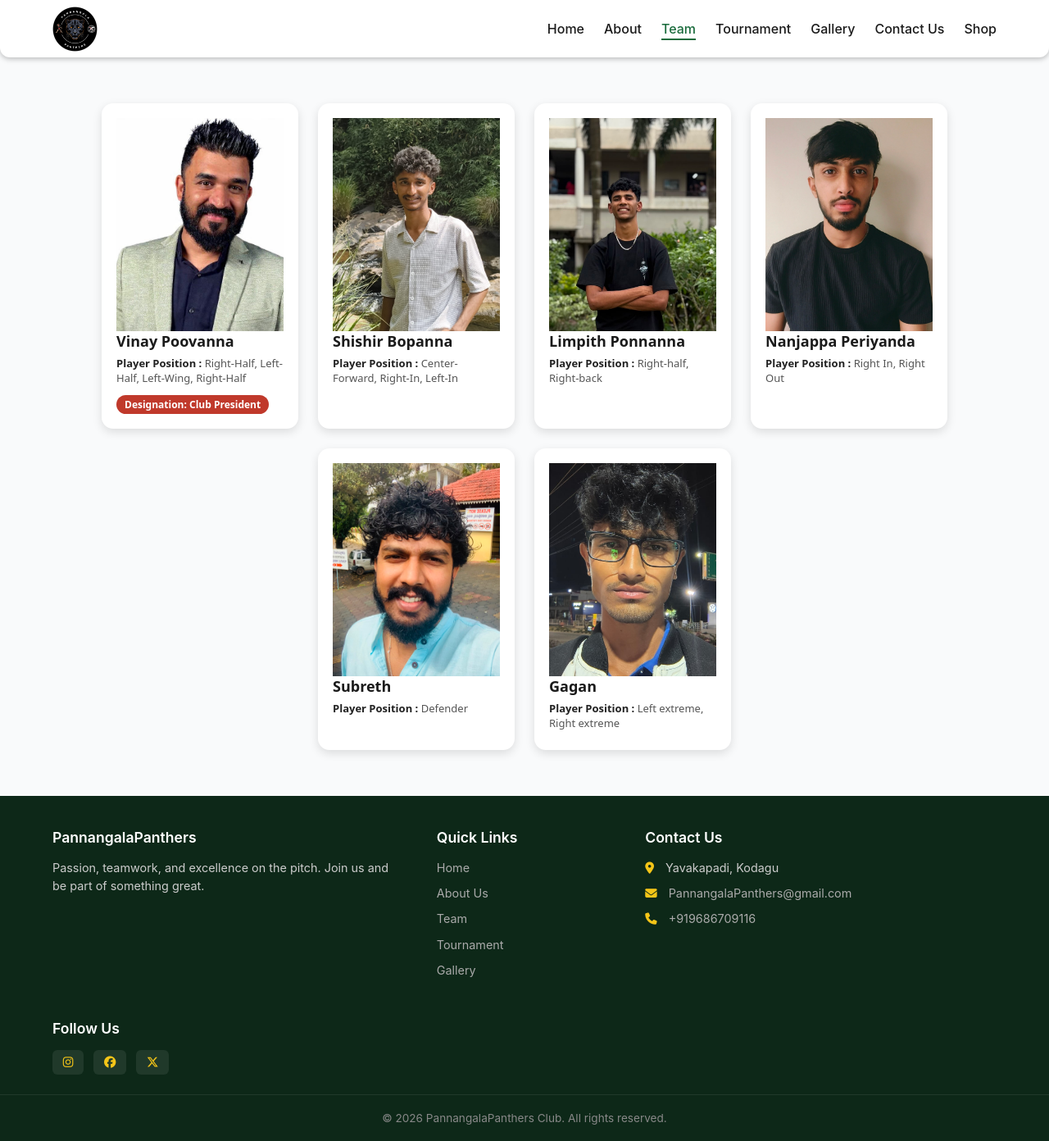
After one commit to Appanna-BM/Pannangala-Panthers, a Flask app: page /team in a window 1280 px wide. The commit adds this page. Shown: the whole page at 82% size. Run offline with Flask 3, Linux system fonts and the light colour scheme.

Commit message:
Designed team tab abd added 6 players details

```diff
--- a/club/routes.py
+++ b/club/routes.py
@@ -14,9 +14,9 @@ def home():
 def about():
     return render_template('about.html')
 
-@app.route('/teams')
-def teams():
-    return render_template('teams.html')
+@app.route('/team')
+def team():
+    return render_template('team.html')
 
 @app.route('/tournament')
 def tournament():
--- a/club/static/css/base.css
+++ b/club/static/css/base.css
@@ -62,8 +62,10 @@ ul { list-style: none; }
 
 .nav-links {
     display: flex;
+    list-style: none;
     align-items: center;
     gap: 1.5rem;
+    padding: 0;
 }
 
 .nav-links a {
--- /dev/null
+++ b/club/static/css/team.css
@@ -0,0 +1,69 @@
+.team-container{
+display: flex;
+flex-wrap: wrap; /* moves cards to next row on small screen */
+gap: 24px;
+padding: 24px;
+justify-content: center;
+}
+
+.player-card{
+width: 240px;
+background-color: #ffffff;
+overflow: hidden;
+border-radius: 14px;
+box-shadow: 0 4px 12px rgba(0, 0, 0, 0.12);
+font-family: system-ui, -apple-system, sans-serif;
+transition: transform 0.2s ease;
+display: flex;
+flex-direction: column;
+padding: 18px;
+}
+
+.player-card:hover{
+transform: translateY(-4px);
+}
+
+.player-card img{
+width: 100%;
+height: 250px;
+min-height: 260px;
+min-width: 100%;
+object-fit: cover;
+display: block;
+}
+
+player-info{
+padding: 14px 16px 18px;
+}
+
+.player-name{
+margin: 0 0 6px ;
+font-size: 18px;
+font-weight: 700;
+color: #1a1a1a;
+}
+
+.player-role{
+margin: 0 0 6px;
+font-size: 13px;
+color: #555;
+}
+
+.player-role strong{
+color: #222;
+}
+
+.player-designation{
+display: inline-block;
+margin-top: 6px;
+font-size: 12px;
+font-weight: 600;
+color: #fff;
+background: #c0392b;
+padding: 3px 10px;
+border-radius: 999px;
+}
+
+.player-designation strong{
+font-weight: 700;
+}
--- a/club/templates/base.html
+++ b/club/templates/base.html
@@ -3,7 +3,7 @@
 <head>
     <meta charset="UTF-8">
     <meta name="viewport" content="width=device-width, initial-scale=1.0, shrink-to-fit=no">
-    <!--<link href="https://cdn.jsdelivr.net/npm/bootstrap@5.2.3/dist/css/bootstrap.min.css" rel="stylesheet" crossorigin="anonymous">-->
+
 
     <link rel="stylesheet" href="https://cdnjs.cloudflare.com/ajax/libs/font-awesome/6.5.0/css/all.min.css">
     <link rel="preconnect" href="https://fonts.googleapis.com">
@@ -17,13 +17,14 @@
 
         {% endblock %}
     </title>
+    {% block head_styles %}{% endblock %}
 </head>
 <body>
 <nav class="navbar">
         <div class="nav-container">
             <!-- Logo / Club Name -->
             <a href="{{ url_for('home') }}" class="nav-logo">
-                <img src="{{ url_for('static', filename='images/logo.png')}}" alt="Field Hockey Club Logo" class="logo-img">
+                <img src="{{ url_for('static', filename='images/Logo-Black.png')}}" alt="Club Logo" class="logo-img">
             </a>
             <!-- Hamburger (mobile) -->
             <button class="nav-toggle" id="navToggle" aria-label="Toggle menu">
@@ -35,7 +36,7 @@
             <ul class="nav-links" id="navLinks">
                 <li><a href="{{ url_for('home') }}" class="{% if request.endpoint == 'home' %}active{% endif %}">Home</a></li>
                 <li><a href="{{ url_for('about') }}" class="{% if request.endpoint == 'about' %}active{% endif %}">About</a></li>
-                <li><a href="{{ url_for('teams') }}" class="{% if request.endpoint == 'teams' %}active{% endif %}">Team</a></li>
+                <li><a href="{{ url_for('team') }}" class="{% if request.endpoint == 'team' %}active{% endif %}">Team</a></li>
                 <li><a href="{{ url_for('tournament') }}" class="{% if request.endpoint == 'tournament' %}active{% endif %}">Tournament</a></li>
                 <li><a href="{{ url_for('gallery') }}" class="{% if request.endpoint == 'gallery' %}active{% endif %}">Gallery</a></li>
                 <li><a href="{{ url_for('contact') }}" class="{% if request.endpoint == 'contact' %}active{% endif %}">Contact Us</a></li>
@@ -61,7 +62,7 @@
                 <ul>
                     <li><a href="{{ url_for('home') }}">Home</a></li>
                     <li><a href="{{ url_for('about') }}">About Us</a></li>
-                    <li><a href="{{ url_for('teams') }}">Team</a></li>
+                    <li><a href="{{ url_for('team') }}">Team</a></li>
                     <li><a href="{{ url_for('tournament') }}">Tournament</a></li>
                     <li><a href="{{ url_for('gallery') }}">Gallery</a></li>
                 </ul>
--- /dev/null
+++ b/club/templates/team.html
@@ -0,0 +1,63 @@
+{% extends 'base.html' %}
+{% block title %}
+    team-info
+{% endblock %}
+{% block head_styles %}
+    <link rel="stylesheet" href="{{ url_for('static', filename='css/team.css') }}">
+{% endblock %}
+
+{% block content %}
+<div class="team-container">
+
+    <!--Player card-->
+    <div class="player-card">
+        <img src="{{ url_for('static', filename='images/uploads/VinayPoovanna.jpeg') }}" alt="Vinay Poovanna" class="player-img">
+        <div class="player-info">
+            <h3 class="player-name">Vinay Poovanna</h3>
+            <p class="player-role"><strong>Player Position :</strong> Right-Half, Left-Half, Left-Wing, Right-Half</p>
+            <p class="player-designation"><strong>Designation:</strong> Club President</p>
+        </div>
+    </div>
+
+    <div class="player-card">
+        <img src="{{ url_for('static', filename='images/uploads/Bopanna.jpeg') }}" alt="Bopanna" class="player-img">
+        <div class="player-info">
+            <h3 class="player-name">Shishir Bopanna</h3>
+            <p class="player-role"><strong>Player Position :</strong> Center-Forward, Right-In, Left-In</p>
+        </div>
+    </div>
+
+    <div class="player-card">
+        <img src="{{ url_for('static', filename='images/uploads/limpith.jpeg') }}" alt="Limpith Ponnanna" class="player-img">
+        <div class="player-info">
+            <h3 class="player-name">Limpith Ponnanna</h3>
+            <p class="player-role"><strong>Player Position :</strong> Right-half, Right-back</p>
+        </div>
+    </div>
+
+    <div class="player-card">
+        <img src="{{ url_for('static', filename='images/uploads/Nanjappa.jpeg') }}" alt="Nanjappa" class="player-img">
+        <div class="player-info">
+            <h3 class="player-name">Nanjappa Periyanda</h3>
+            <p class="player-role"><strong>Player Position :</strong> Right In, Right Out</p>
+        </div>
+    </div>
+
+    <div class="player-card">
+        <img src="{{ url_for('static', filename='images/uploads/subreth.jpeg') }}" alt="Subreth" class="player-img">
+        <div class="player-info">
+            <h3 class="player-name">Subreth</h3>
+            <p class="player-role"><strong>Player Position :</strong> Defender</p>
+        </div>
+    </div>
+
+    <div class="player-card">
+        <img src="{{ url_for('static', filename='images/uploads/gagan.jpeg') }}" alt="gagan" class="player-img">
+        <div class="player-info">
+            <h3 class="player-name">Gagan</h3>
+            <p class="player-role"><strong>Player Position :</strong> Left extreme, Right extreme</p>
+        </div>
+    </div>
+
+</div>
+{% endblock %}
```
Also changed, not shown: club/static/images/Logo-Black.png (added), club/static/images/Team_pic.jpeg (added), club/static/images/uploads/Bopanna.jpeg (added), club/static/images/uploads/Nanjappa.jpeg (added), club/static/images/uploads/VinayPoovanna.jpeg (added), club/static/images/uploads/gagan.jpeg (added), club/static/images/uploads/limpith.jpeg (added), club/static/images/uploads/subreth.jpeg (added).
